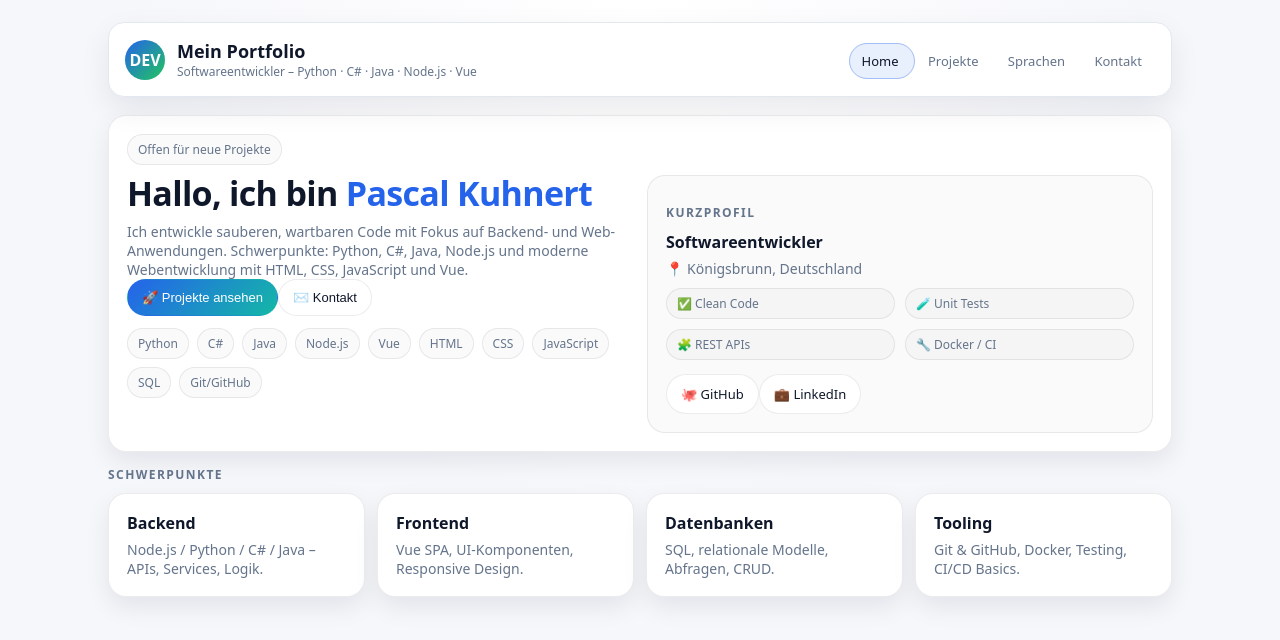
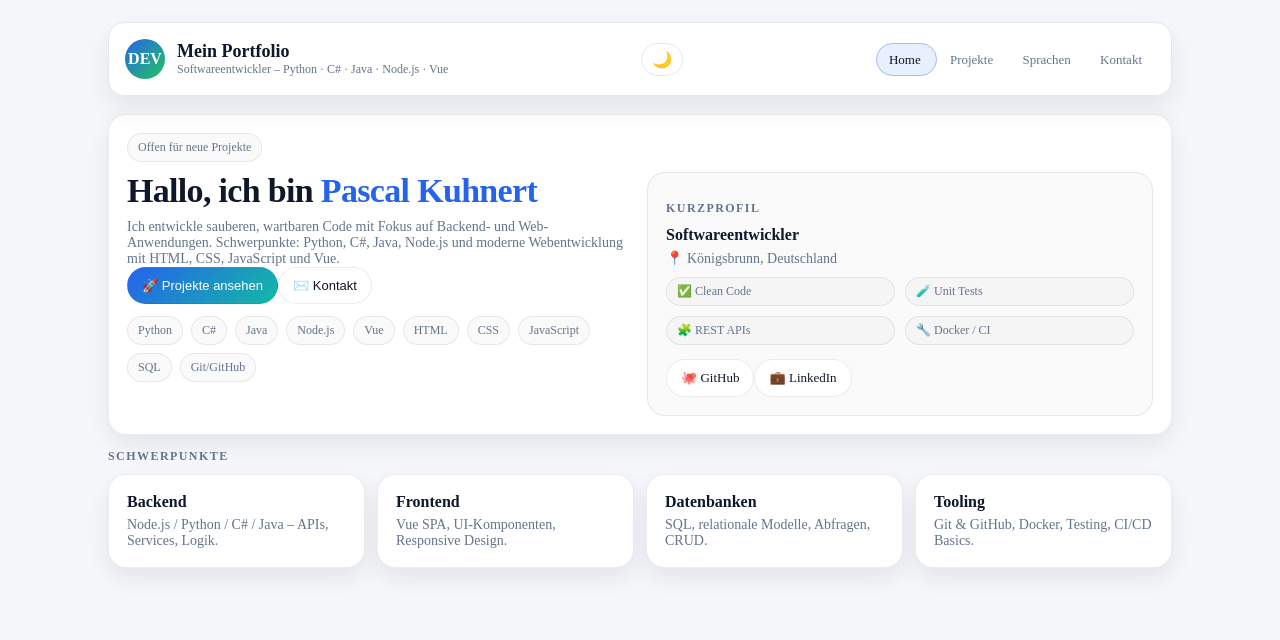
Before and after one commit to PasiDerKeK/Portfolio, a Vue app in the folder frontend/: page / in a window 1280 px wide. Shown: the top 640 px of the page. Built offline with nearby package versions, Linux system fonts and the light colour scheme.

Commit message:
Darkmode

```diff
--- a/frontend/src/App.vue
+++ b/frontend/src/App.vue
@@ -1,11 +1,29 @@
 <script setup>
-import { ref } from "vue";
+import { ref, onMounted } from "vue";
 
 const menuOpen = ref(false);
+const isDark = ref(false);
 
 function toggleMenu() {
   menuOpen.value = !menuOpen.value;
 }
+
+function toggleDark() {
+  isDark.value = !isDark.value;
+  updateTheme();
+}
+
+function updateTheme() {
+  document.documentElement.classList.toggle("dark", isDark.value);
+  localStorage.setItem("theme", isDark.value ? "dark" : "light");
+}
+
+onMounted(() => {
+  const saved = localStorage.getItem("theme");
+  isDark.value = saved === "dark";
+  updateTheme();
+});
+
 </script>
 
 <template>
@@ -18,6 +36,10 @@ function toggleMenu() {
           <p class="brand-subtitle">Softwareentwickler – Python · C# · Java · Node.js · Vue</p>
         </div>
       </div>
+
+      <button class="theme-toggle" @click="toggleDark">
+        {{ isDark ? "☀️" : "🌙" }}
+      </button>
 
       <button class="hamburger" @click="toggleMenu">
         ☰
--- a/frontend/src/assets/style.css
+++ b/frontend/src/assets/style.css
@@ -11,13 +11,46 @@
     --shadow: 0 12px 30px rgba(2, 6, 23, .08);
 }
 
+:root.dark {
+    --bg: #0f172a;
+    --card: #020617;
+    --text: #e5e7eb;
+    --muted: #94a3b8;
+    --border: #1e293b;
+    --accent: #38bdf8;
+    --accent-soft: rgba(56,189,248,.15);
+}
+
+
 *{ box-sizing: border-box; margin:0; padding:0; }
-
+/*
 body{
     font-family: system-ui, -apple-system, Segoe UI, Roboto, Arial, sans-serif;
     background: radial-gradient(circle at top, #ffffff 0, var(--bg) 55%);
     color: var(--text);
+}*/
+
+body {
+    background: var(--bg);
+    color: var(--text);
+    transition: background 0.2s ease, color 0.2s ease;
 }
+
+.theme-toggle {
+    border: 1px solid var(--border);
+    background: var(--card);
+    color: var(--text);
+    border-radius: 999px;
+    padding: 6px 10px;
+    cursor: pointer;
+    font-size: 16px;
+    transition: all .15s ease;
+}
+
+.theme-toggle:hover {
+    background: var(--accent-soft);
+}
+
 
 a{ color: var(--accent); text-decoration: none; }
 a:hover{ text-decoration: underline; }
--- a/frontend/src/pages/LanguagesPage.vue
+++ b/frontend/src/pages/LanguagesPage.vue
@@ -117,8 +117,3 @@ onMounted(async () => {
     </div>
   </section>
 </template>
-
-<style scoped>
-/* nur LanguagesPage */
-
-</style>
--- a/frontend/src/pages/ProjectsPage.vue
+++ b/frontend/src/pages/ProjectsPage.vue
@@ -96,8 +96,3 @@ onMounted(async () => {
     </div>
   </section>
 </template>
-
-<style scoped>
-/* Nur Projects-Page Styling – ändert nichts an Home */
-
-</style>
```
